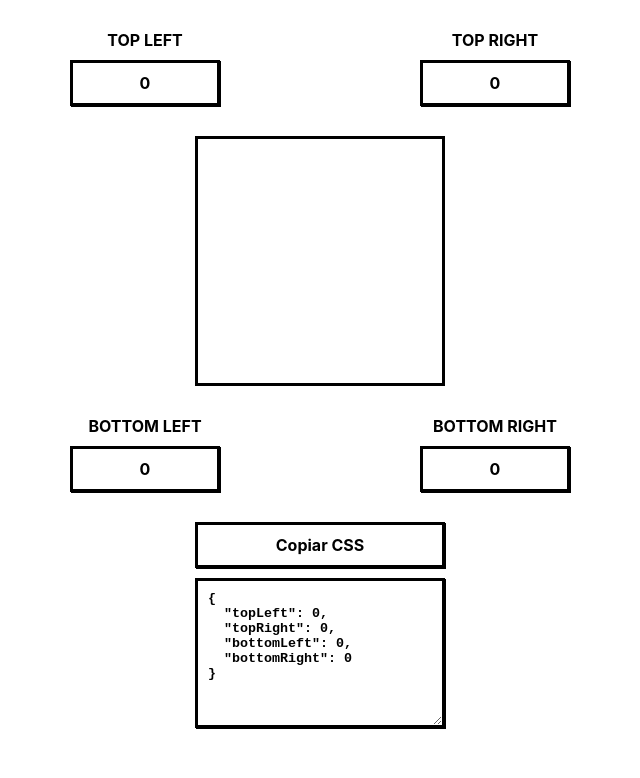
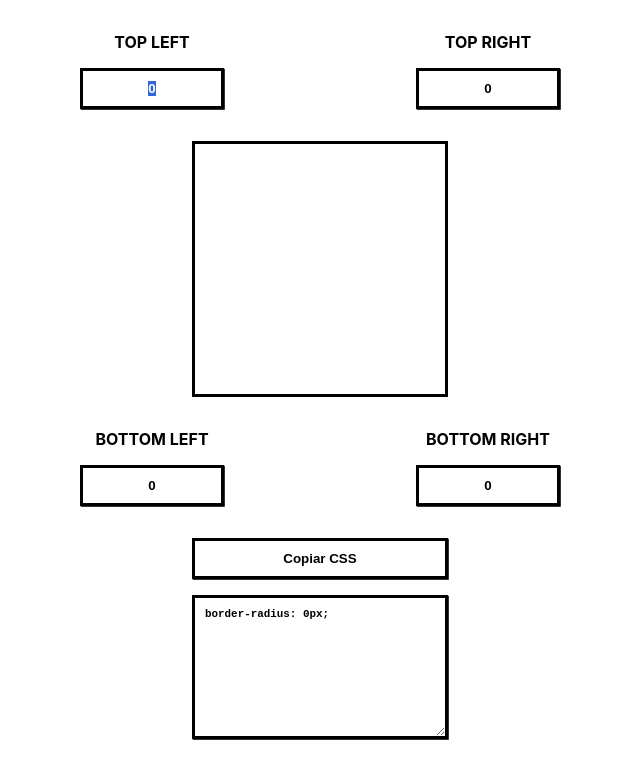
Before and after one commit to backeseduardo/border-radius-previewer, a React (Create React App) app: page / in a window 1280 px wide. Shown: the top 778 px of the page, without its empty margins (320-960 px from the left). Built offline with nearby package versions, Linux system fonts and the light colour scheme.

Commit message:
Ajustes de css e preview do css

```diff
--- a/src/App.js
+++ b/src/App.js
@@ -4,7 +4,7 @@ import Box from './box';
 import CssPreview from './css-preview';
 
 function App() {
-  const [value, setValue] = useState('');
+  const [value, setValue] = useState({});
 
   return (
     <div className="App">
--- a/src/box/index.js
+++ b/src/box/index.js
@@ -1,4 +1,4 @@
-import React, { useState, useEffect } from 'react';
+import React, { useState, useEffect, useRef } from 'react';
 import { uniqueId } from 'lodash';
 import PropTypes from 'prop-types';
 
@@ -19,26 +19,32 @@ function Box(props) {
     bottomLeft: 0,
     bottomRight: 0
   });
+  const topLeftRef = useRef();
 
   function handleRadiusInputChange({ target }) {
     if (editAllRadiuses) {
       setRadiuses(
         Object.keys(radiuses).reduce(
-          (obj, key) => ({ ...obj, [key]: target.value }),
+          (obj, key) => ({ ...obj, [key]: parseInt(target.value, 10) || 0 }),
           {}
         )
       );
     } else {
       setRadiuses({
         ...radiuses,
-        [target.name]: target.value
+        [target.name]: parseInt(target.value, 10) || 0
       });
     }
   }
 
   useEffect(() => {
-    onChange(JSON.stringify(radiuses, null, 2));
+    onChange(radiuses);
   }, [radiuses, onChange]);
+
+  useEffect(() => {
+    topLeftRef.current.focus();
+    topLeftRef.current.select();
+  }, []);
 
   return (
     <div className="box">
@@ -48,6 +54,7 @@ function Box(props) {
           <input
             type="number"
             name="topLeft"
+            ref={topLeftRef}
             id={topLeftInputId}
             value={radiuses.topLeft}
             onChange={handleRadiusInputChange}
@@ -71,7 +78,7 @@ function Box(props) {
       <div
         className="box__preview"
         style={{
-          borderRadius: `${radiuses.topLeft}px ${radiuses.topRight}px ${radiuses.bottomLeft}px ${radiuses.bottomRight}px`
+          borderRadius: `${radiuses.topLeft}px ${radiuses.topRight}px ${radiuses.bottomRight}px ${radiuses.bottomLeft}px`
         }}
       ></div>
 
--- a/src/box/style.css
+++ b/src/box/style.css
@@ -1,12 +1,12 @@
 .box {
-  width: 500px;
+  width: 30rem;
 
   display: flex;
   flex-direction: column;
 }
 
 .box__controls {
-  padding: 30px 0 30px 0;
+  padding: 2rem 0 2rem 0;
 
   display: flex;
   justify-content: space-between;
@@ -24,15 +24,15 @@
 }
 
 .box__controls > label > input {
-  width: 150px;
-  margin-top: 10px;
+  width: 9rem;
+  margin-top: 1rem;
   text-align: center;
 }
 
 .box__preview {
-  width: 250px;
-  height: 250px;
-  border: 3px solid #000;
+  width: var(--content-width);
+  height: var(--content-width);
+  border: 0.2rem solid #000;
 
   align-self: center;
 }
--- a/src/css-preview/index.js
+++ b/src/css-preview/index.js
@@ -1,12 +1,27 @@
 import React, { useRef } from 'react';
 import PropTypes from 'prop-types';
+import { isEqual } from 'lodash';
 
 import './style.css';
 
 function CssPreview(props) {
-  const { value } = props;
+  const {
+    value: { topLeft, topRight, bottomLeft, bottomRight }
+  } = props;
+  const textareaRef = useRef();
 
-  const textareaRef = useRef();
+  let formattedText = '';
+
+  if (
+    isEqual([topLeft, topLeft, topLeft], [topRight, bottomLeft, bottomRight])
+  ) {
+    formattedText = `border-radius: ${topLeft || 0}px;`;
+  } else {
+    formattedText = `border-top-left-radius: ${topLeft || 0}px;\r\n`;
+    formattedText += `border-top-right-radius: ${topRight || 0}px;\r\n`;
+    formattedText += `border-bottom-left-radius: ${bottomLeft || 0}px;\r\n`;
+    formattedText += `border-bottom-right-radius: ${bottomRight || 0}px;`;
+  }
 
   function handleCopyCss() {
     const { current } = textareaRef;
@@ -26,13 +41,22 @@ function CssPreview(props) {
       >
         Copiar CSS
       </button>
-      <textarea defaultValue={value} ref={textareaRef}></textarea>
+      <textarea
+        value={formattedText}
+        onChange={() => {}}
+        ref={textareaRef}
+      ></textarea>
     </div>
   );
 }
 
 CssPreview.propTypes = {
-  value: PropTypes.string.isRequired
+  value: PropTypes.shape({
+    topLeft: PropTypes.number,
+    topRight: PropTypes.number,
+    bottomLeft: PropTypes.number,
+    bottomRight: PropTypes.number
+  }).isRequired
 };
 
 export default CssPreview;
--- a/src/css-preview/style.css
+++ b/src/css-preview/style.css
@@ -1,5 +1,5 @@
 .css-preview {
-  width: 500px;
+  width: 30rem;
 
   display: flex;
   flex-direction: column;
@@ -7,13 +7,14 @@
 }
 
 .css-preview > textarea {
-  width: 250px;
-  min-height: 150px;
-  max-height: 350px;
+  width: var(--content-width);
+  min-height: 9rem;
+  max-height: 22rem;
   resize: vertical;
+  font-size: 0.68rem;
 }
 
 .css-preview__button {
-  width: 250px;
-  margin-bottom: 10px;
+  width: var(--content-width);
+  margin-bottom: 1rem;
 }
--- a/src/index.css
+++ b/src/index.css
@@ -1,11 +1,23 @@
 :root {
+  font-family: -apple-system, BlinkMacSystemFont, 'Segoe UI', 'Roboto', 'Oxygen',
+    'Ubuntu', 'Cantarell', 'Fira Sans', 'Droid Sans', 'Helvetica Neue',
+    sans-serif;
+  -webkit-font-smoothing: antialiased;
+  -moz-osx-font-smoothing: grayscale;
+  font-size: 16px;
   --theme: #1f1f1f;
   --theme-secondary: #4e4e4e;
   --primary: #e0e0e0;
+  --content-width: 16rem;
 }
 
 * {
   box-sizing: border-box;
+  padding: 0;
+  margin: 0;
+  background: none;
+  border: none;
+  outline: none;
 }
 
 html,
@@ -13,40 +25,6 @@ body,
 #root {
   width: 100%;
   height: 100%;
-  margin: 0;
-  padding: 0;
-}
-
-body,
-input,
-button {
-  font-family: -apple-system, BlinkMacSystemFont, 'Segoe UI', 'Roboto', 'Oxygen',
-    'Ubuntu', 'Cantarell', 'Fira Sans', 'Droid Sans', 'Helvetica Neue',
-    sans-serif;
-  -webkit-font-smoothing: antialiased;
-  -moz-osx-font-smoothing: grayscale;
-  font-size: 16px;
-}
-
-code {
-  font-family: source-code-pro, Menlo, Monaco, Consolas, 'Courier New',
-    monospace;
-}
-
-h1,
-h2,
-h3,
-h4,
-h5,
-h6,
-p,
-input,
-button {
-  padding: 0;
-  margin: 0;
-  background: none;
-  border: none;
-  outline: none;
 }
 
 button {
@@ -57,18 +35,18 @@ button,
 input,
 textarea {
   padding: 10px;
-  border: 3px solid #000;
+  border: 0.2rem solid #000;
   font-weight: bold;
-  box-shadow: 1px 1px 0 #000;
+  box-shadow: 0.05rem 0.05rem 0 #000;
   transition: box-shadow ease-in-out 300ms;
 }
 
 button:hover {
-  box-shadow: 2px 2px 0 #000;
+  box-shadow: 0.1rem 0.1rem 0 #000;
 }
 
 button:active {
-  box-shadow: inset 3px 3px 0 #000;
+  box-shadow: inset 0.2rem 0.2rem 0 #000;
 }
 
 input[type='number']::-webkit-inner-spin-button,
```
